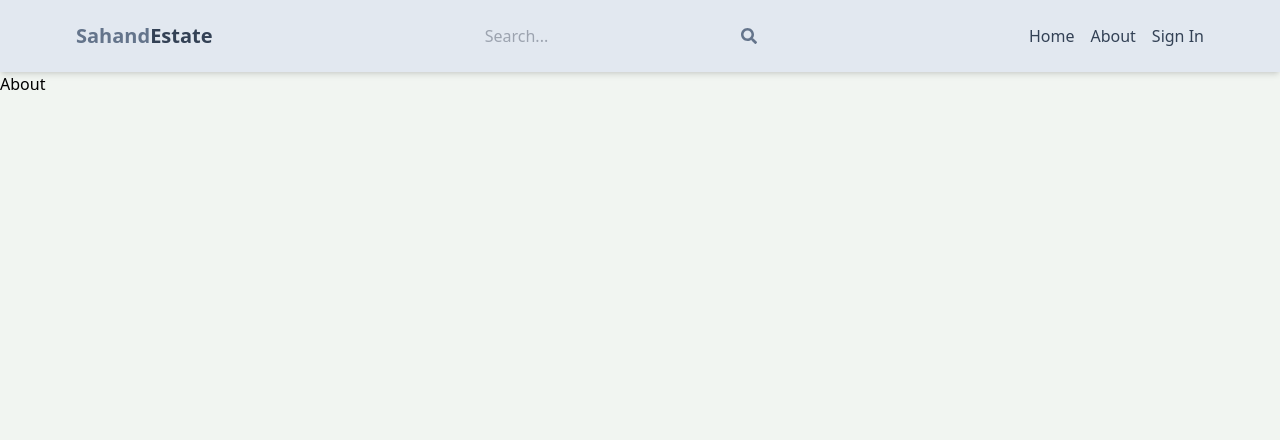
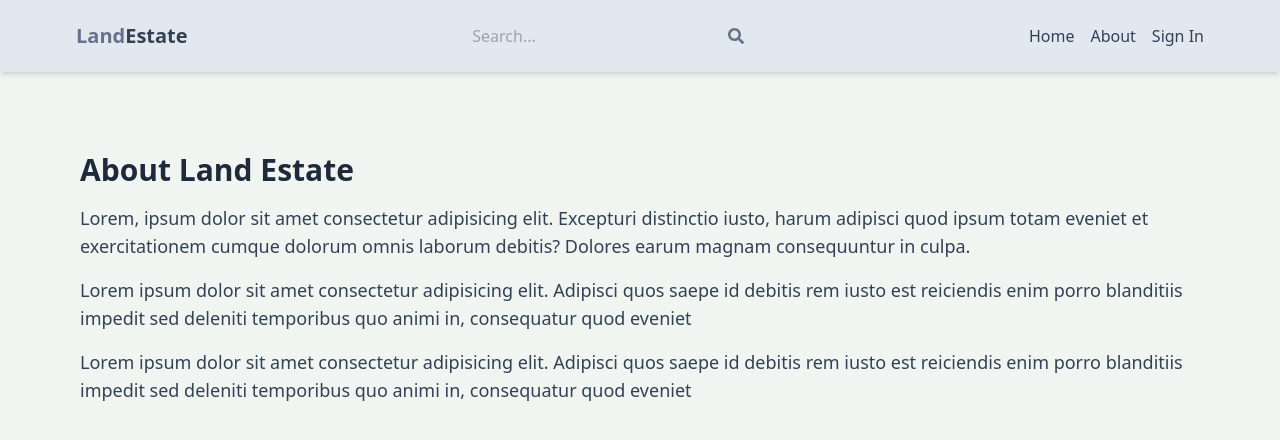
Before and after one commit to Mahelchandupa/MERN-Real-Estate-Marketplace, a React (Vite) app in the folder client/: page /about in a window 1280 px wide. Shown: the top 440 px of the page. Built offline with nearby package versions, Linux system fonts and the light colour scheme; no server answers.

Commit message:
complete about page

```diff
--- a/client/src/components/Header.jsx
+++ b/client/src/components/Header.jsx
@@ -32,7 +32,7 @@ function Header() {
             <div className=' flex justify-between items-center max-w-6xl mx-auto p-3'>
                 <Link to={'/'}>
                     <h1 className=' font-bold text-sm sm:text-xl flex flex-wrap'>
-                        <span className=' text-slate-500'>Sahand</span>
+                        <span className=' text-slate-500'>Land</span>
                         <span className=' text-slate-700'>Estate</span>
                     </h1>
                 </Link>
--- a/client/src/pages/About.jsx
+++ b/client/src/pages/About.jsx
@@ -2,7 +2,12 @@ import React from 'react'
 
 function About() {
   return (
-    <div>About</div>
+    <div className=' py-20 px-4 max-w-6xl mx-auto'>
+      <h1 className=' text-3xl font-bold mb-4 text-slate-800'>About Land Estate</h1>
+      <p className=' text-lg mb-4 text-slate-700 '>Lorem, ipsum dolor sit amet consectetur adipisicing elit. Excepturi distinctio iusto, harum adipisci quod ipsum totam eveniet et exercitationem cumque dolorum omnis laborum debitis? Dolores earum magnam consequuntur in culpa.</p>
+      <p className=' text-lg mb-4 text-slate-700 '>Lorem ipsum dolor sit amet consectetur adipisicing elit. Adipisci quos saepe id debitis rem iusto est reiciendis enim porro blanditiis impedit sed deleniti temporibus quo animi in, consequatur quod eveniet</p>
+      <p className=' text-lg mb-4 text-slate-700 '>Lorem ipsum dolor sit amet consectetur adipisicing elit. Adipisci quos saepe id debitis rem iusto est reiciendis enim porro blanditiis impedit sed deleniti temporibus quo animi in, consequatur quod eveniet</p>
+    </div>
   )
 }
 
```
